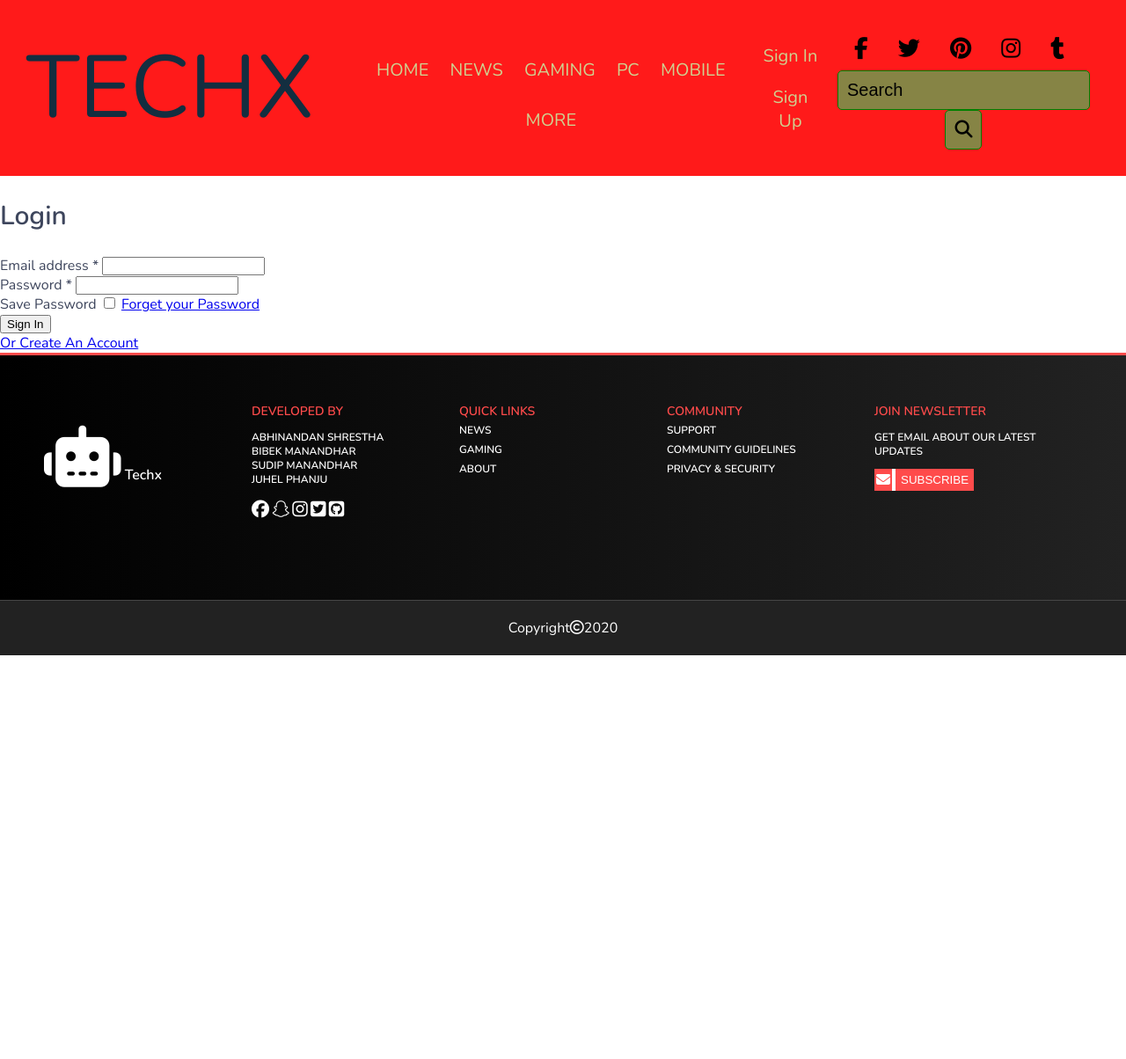
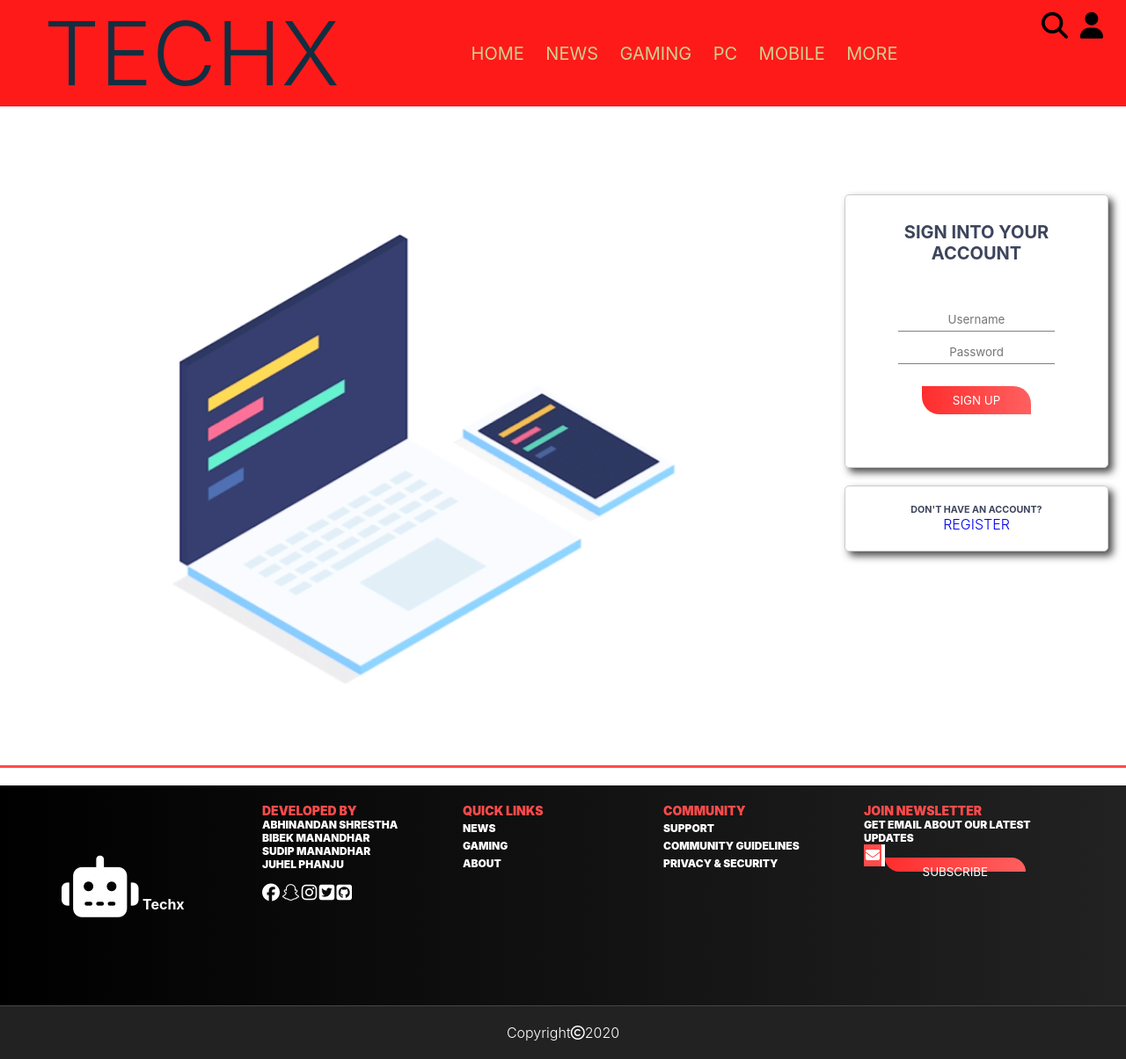
Before and after one commit to JNPN7/techupdate, a PHP site: page /login.php in a window 1280 px wide. Shown: the whole page at 88% size. Before the commit the page ends 745 px from the top, so only its background shows below. Run offline with PHP 8.4, Linux system fonts and the light colour scheme; some libraries are stand-ins or nearby versions.

Commit message:
responsive navbar + login page lai php banako

```diff
--- a/assets/css/responsive.css
+++ b/assets/css/responsive.css
@@ -1,50 +1,161 @@
-@media screen and (max-width: 600px) {
+@import "colors.css";
+
+@media screen and (min-width: 0px) and (max-width: 768px)   {
+
     #navbar {
-        height: auto;
+        padding: 10px;
+    }
+
+    #navbar ul {
+        margin-top: 50px;
+        display: none;
+        transition-property: all;
+        transition-duration: 1s;
     }
 
     #navbar ul li {
-        display: none;
+        display: flex;
+        flex-direction: row;
     }
 
-    #navbar ul {
-        margin: auto;
-        text-align: center;
+    #navbar .searchbox {
+        display: none;
     }
 
     #navbar #mainTitle {
         font-size: 30px;
+        display: block;
     }
 
     #navbar #menu {
-        display: flex;
-        right: 50px;
+        display: block;
         position: absolute;
-        top: 50px;
-        right: 20px;
+        right: 100px;
+        margin: 10px;
+        top: 0;
     }
 
-    #navbar ul {
-        margin-top: 20px;
+    #navbar .sign a {
+        display: none;
     }
 
     #navbar .sign {
-        display: inline-block;
-    }
-
-    #navbar #search {
-        position: absolute;
-        top: 10px;
-        right: 30px;
-    }
-
-    #navbar .sign {
+        display: block;
         position: relative;
-        top: 20px;
+        top: 0px;
         right: 10px;
     }
 
     #navbar .navChild .social {
         display: none;
     }
+
+    #searchPage div .searchPageBox {
+        font-size: 20px;
+        height: 40px;
+        border-radius: 10px;
+    }
+
+    #searchPage div i {
+        font-size: 30px;
+    }
 }
+
+
+
+@media screen and (min-width: 768px) and (max-width: 1024px) {
+    #navbar #mainTitle {
+        font-size: 40px;
+    }
+
+    #navbar .navChild .social {
+        display: none;
+    }
+}
+
+@media screen and (min-width: 1024px) and (max-width: 1366px) {
+    #navbar .navChild .social {
+        display: none;
+    }
+}
+
+#searchPage {
+    position: fixed;
+    top: 0;
+    height: 100%;
+    width: 100%;
+    background-color: rgba(189, 54, 54, 0.527);
+    z-index: 10;
+    display: none;
+}
+
+#searchPage div {
+    width: 90vw;
+    height: auto;
+    margin: auto;
+    margin-top: 30vh;
+    display: flex;
+    flex-direction: row;
+    padding: 20px;
+    background-color: rgba(190, 60, 60, 0.74);
+    border-radius: 20px;
+}
+
+#searchPage .searchPageBox {
+    border: none;
+    padding: 10px;
+    border-radius: 20px;
+    width: 95%;
+    height: 50px;
+    font-size: 30px;
+}
+
+#searchPage i {
+    font-size: 40px;
+    z-index: 10;
+    cursor: pointer;
+}
+
+#navbar #user {
+    display: block;
+    position: absolute;
+    top: 0;
+    right: 10px;
+    border: none;
+    font-size: 30px;
+    background: transparent;
+    cursor: pointer;
+    margin: 10px;
+}
+
+#navbar #search {
+    position: absolute;
+    margin: 10px;
+    top: 0px;
+    right: 50px;
+    background: transparent;
+}
+
+#userOptions {
+    height: auto;
+    background-color: tomato;
+    position: absolute;
+    top: 50px;
+    right: 0;
+    padding: 10px;
+    width: 300px;
+    z-index: 10;
+    display: none;
+    flex-direction: column;
+}
+
+#userOptions a {
+	text-decoration: none;
+	color: rgb(207, 209, 144);
+	margin: 10px;
+    font-size: 20px;
+}
+
+#userOptions a:hover {
+	color: rgb(0, 22, 34);
+}
--- a/assets/css/style.css
+++ b/assets/css/style.css
@@ -65,9 +65,8 @@ h4{
 #navbar {
 	display: inline-flex;
 	width: 100%;
-	height: 200px;
+	height: auto;
 	color: rgb(19, 46, 64);
-	padding: 30px;
 	position: sticky;
 	top: 0;
 	transition-property: all;
@@ -76,6 +75,7 @@ h4{
 	text-align: center;
 	background-color: rgb(255, 26, 26);
 	z-index: 5;
+	padding-right: 100px;
 }
 
 	#navbar .navChild {
@@ -99,7 +99,6 @@ h4{
 		#navbar ul li {
 			display: inline-block;
 			vertical-align: middle;
-			padding-top: 10px;
 		}
 
 .dropbtn:hover {
@@ -176,13 +175,10 @@ h4{
 }
 
 #menu {
-	font-size: 35px;
+	font-size: 30px;
+	background: transparent;
 	color: rgb(248, 232, 232);
 	position: absolute;
-	margin: 10px;
-	background: transparent;
-	z-index: 5;
-	right: 10px;
 	border: none;
 }
 
@@ -195,27 +191,17 @@ h4{
 }
 
 #navbar .search {
-	background-color: rgb(134, 132, 69);
-	padding: 10px;
+	background: transparent;
 	border-radius: 5px;
-	border: 1px solid green;
-	font-size: 20px;
+	border: none;
+	font-size: 30px;
 }
 
 #navbar .searchButton {
 	cursor:pointer;
 }
 
-#navbar .sign a {
-	text-decoration: none;
-	color: rgb(207, 209, 144);
-	margin: 10px;
-	font-size: 20px;
-}
 
-#navbar .sign a:hover {
-	color: rgb(0, 22, 34);
-}
 
 #navbar .navChild .social button {
 	background-color: transparent;
@@ -655,3 +641,97 @@ h4{
 .end-text{
     padding: 20px 0;
 }
+
+
+/* Login Page */
+*{
+	margin: 0;
+	font-family: -apple-system, BlinkMacSystemFont, 'Segoe UI', Roboto, Oxygen, Ubuntu, Cantarell, 'Open Sans', 'Helvetica Neue', sans-serif;
+  }
+  .batta{
+	border: 1px #ccc solid!important;
+	background: white;
+	border-radius: 5px;
+	box-shadow: 5px 5px 8px #242424d0;
+  }
+  .form-content{
+	padding: 30px 30px;
+	text-align: center;
+  }
+  .form-control{
+	padding: 5px 10px;
+	margin-bottom: 10px;
+  }
+  .container{
+	margin: 20px;
+  }
+  .row{
+	display: flex;
+	flex-wrap: wrap;
+	flex-direction: row;
+	align-content: space-between;
+  }
+
+  .col-md-6{
+	flex:50%;
+	margin: 0;
+	margin-top: 70px;
+	text-align: center;
+  }
+
+  .txt{
+	padding: 10px 0 0 10px;
+	text-align: center;
+  }
+  .btn{
+	outline: none;
+	border: none;
+	background:  linear-gradient(to right,rgb(255, 45, 45),rgb(255, 96, 96));
+	color: white;
+	padding: 8px;
+	cursor:pointer;
+	margin-top: 15px;
+	width: 70%;
+	text-align: center;
+	border-bottom-left-radius: 20px;
+	border-top-right-radius: 20px;
+  }
+  .btn:hover{
+	background:  linear-gradient(to right,rgb(255, 96, 96),rgb(255, 45, 45));
+	transition: 0.9s ease;
+  }
+  input{
+	display: block;
+	width: 100%;
+	border: none;
+	outline: none;
+	border-bottom: 1px solid gray;
+	text-align: center;
+  }
+
+  .login{
+	text-decoration: none;
+	outline: none;
+	color: black;
+  }
+
+  .login:hover{
+	color: red;
+  }
+  .login-img{
+	width: 90%;
+	height: auto;
+  }
+
+  @media screen and (max-width: 1000px) {
+	.row{
+	  flex-direction: column;
+	}
+	.col-md-6{
+	  flex: 100%;
+	  margin: 0 auto;
+	}
+	.login-img{
+	  width: 100%;
+	}
+  }
--- a/assets/js/main.js
+++ b/assets/js/main.js
@@ -8,8 +8,6 @@ function scrollFunction2()
     var newScrollValue = window.scrollY;
     if (window.scrollY == 0)
     {
-        document.getElementById("navbar").style.padding = "30px";
-        document.getElementById("navbar").style.height = "200px";
         document.getElementById("mainTitle").style.fontSize = "100px";
     }
     else
@@ -18,15 +16,11 @@ function scrollFunction2()
             if(Math.abs(newScrollValue - oldScrollValue) >= 2)
             {
                 //new_value = old_value - (window.scrollY / 100) * total_possible_change_in_value
-                document.getElementById("navbar").style.padding = Math.trunc(30 - (window.scrollY / 100) * 30).toString().concat("px");
-                document.getElementById("navbar").style.height = (200 - window.scrollY).toString().concat("px");
                 document.getElementById("mainTitle").style.fontSize = Math.trunc(100 - (window.scrollY / 100) * 50).toString().concat("px");
             }
         }
         else
         {
-            document.getElementById("navbar").style.padding = "0px";
-            document.getElementById("navbar").style.height = "100px";
             document.getElementById("mainTitle").style.fontSize = "50px";
         }
     }
@@ -45,7 +39,7 @@ function scrollFunction() {
         {
             if(window.scrollY > oldScrollValue)
             {
-                document.getElementById("navbar").style.top = "-100px";
+                document.getElementById("navbar").style.top = "-1000px";
             }
             else
             {
@@ -53,7 +47,7 @@ function scrollFunction() {
             }
         }
     }
-    if(window.innerWidth > 600) {
+    if(window.innerWidth > 1024) {
         scrollFunction2();
     }
     oldScrollValue = window.scrollY;
@@ -64,78 +58,101 @@ var s;
 var c = 0;
 function showMenu()
 {
-    s = document.getElementById("navbar").getElementsByTagName("li");
+    s = document.getElementById("navbar").getElementsByTagName("ul");
     var icon = document.getElementById("menu").getElementsByTagName("i");
     c++;
     if (c % 2 == 1)
     {
-        for (let i = 0; i < s.length; i++)
-        {
-            s[i].style.display = "flex";
-        }
+        s[0].style.display = "block";
         icon[0].classList.remove("fa-bars");
         icon[0].classList.add("fa-times");
     }
     else
     {
-        for (let i = 0; i < s.length; i++)
-        {
-            s[i].style.display = "none";
-        }
+        s[0].style.display = "none";
         icon[0].classList.remove("fa-times");
         icon[0].classList.add("fa-bars");
     }
 }
 
-window.addEventListener("click", reverseSearchBackground);
 temp = 0;
 var items = document.getElementsByClassName("search");
-for (let i = 0; i < items.length; i++) {
-    items[i].addEventListener("mouseover", changeSearchBackground);
-    items[i].addEventListener("mouseout", reverseSearchBackground);
-}
+// for (let i = 0; i < items.length; i++) {
+//     items[i].addEventListener("mouseover", changeSearchBackground);
+//     items[i].addEventListener("mouseout", reverseSearchBackground);
+// }
 
-function changeSearchBackground(x = 0) {
-    if (x == 3) {
-        temp = x;
-        items[0].value = "";
-    }
-    else {
-        temp++;
-    }
-    for (let i = 0; i < items.length; i++) {
-        items[i].style.backgroundColor = "rgb(22, 183, 15)";
-    }
-}
+// function changeSearchBackground(x = 0) {
+//     if (x == 3) {
+//         temp = x;
+//         items[0].value = "";
+//     }
+//     else {
+//         temp++;
+//     }
+//     for (let i = 0; i < items.length; i++) {
+//         items[i].style.backgroundColor = "rgb(22, 183, 15)";
+//     }
+// }
 
-function reverseSearchBackground() {
-    if (temp == 1) {
-        for (let i = 0; i < items.length; i++) {
-            items[i].style.backgroundColor = "rgb(134, 132, 39)";
-        }
-        temp--;
-        items[0].value = "Search";
-    }
-    else if (temp == 3 || temp == 2) {
-        temp--;
-    }
-}
+// function reverseSearchBackground() {
+//     if (temp == 1) {
+//         for (let i = 0; i < items.length; i++) {
+//             items[i].style.backgroundColor = "rgb(134, 132, 39)";
+//         }
+//         temp--;
+//         items[0].value = "Search";
+//     }
+//     else if (temp == 3 || temp == 2) {
+//         temp--;
+//     }
+// }
 
-items[1].addEventListener("click", focusSearch);
-function focusSearch() {
-    if (temp == 2) {
-        //search operation here...
-    }
-    else {
-        temp = 2;
-        changeSearchBackground();
-        items[0].focus();
-        items[0].value = "";
-    }
-}
+// items[1].addEventListener("click", focusSearch);
+// function focusSearch() {
+//     if (temp == 2) {
+//         //search operation here...
+//     }
+//     else {
+//         temp = 2;
+//         changeSearchBackground();
+//         items[0].focus();
+//         items[0].value = "";
+//     }
+// }
 
 //Goto Top button
 gotoTop.addEventListener("click", GOTO);
 function GOTO() {
     window.scrollTo(0, 0);
 }
+
+var searchButton = document.getElementById("navbar").getElementsByClassName("searchButton");
+var searchPage = document.getElementById("searchPage");
+searchButton[0].addEventListener("click", toggleSearch);
+searchPage.addEventListener("mouseup", function (e) {
+    if(!searchPage.getElementsByClassName("searchPageBox")[0].contains(e.target)) {
+        toggleSearch();
+    }
+});
+
+function toggleSearch() {
+    if(document.getElementById("searchPage").style.display == "block") {
+        document.getElementById("searchPage").style.display = "none";
+    }
+    else {
+        document.getElementById("searchPage").style.display = "block";
+    }
+}
+
+var user = document.getElementById("user");
+user.addEventListener("click", toggleUserOptions);
+//var userOptions = document.getElementById("userOptions");
+function toggleUserOptions() {
+    if(document.getElementById("userOptions").style.display == "flex") {
+        document.getElementById("userOptions").style.display = "none";
+    }
+    else {
+        document.getElementById("userOptions").style.display = "flex";
+    }
+}
--- a/includes/header.php
+++ b/includes/header.php
@@ -27,10 +27,8 @@
 		<script src="https://kit.fontawesome.com/4b23978c25.js" crossorigin="anonymous"></script>
 
 		<!-- Custom stlylesheet -->
-		<link type="text/css" rel="stylesheet" href="assets/css/style.css?pwen"/>
-        <link type="text/css" rel="stylesheet" href="assets/css/responsive.css?pwen"/>
-        <link rel="stylesheet" href="assets/css/style.css" type="text/css">
-
+		<link type="text/css" rel="stylesheet" href="assets/css/style.css"/>
+        <link type="text/css" rel="stylesheet" href="assets/css/responsive.css"/>
 		<!-------------------------------------------->
 		<!-- HTML5 shim and Respond.js for IE8 support of HTML5 elements and media queries -->
 		<!-- WARNING: Respond.js doesn't work if you view the page via file:// -->
@@ -48,6 +46,13 @@
                 <i class="fa fa-bars"></i>
             </button>
 
+            <button id="user">
+                <i class="fa fa-user"></i>
+            </button>
+            <div id="userOptions">
+                <a href="login.php">Sign In</a>
+                <a href="register.php">Sign Up</a>
+            </div>
             <div id="mainTitle" class="navChild">
                 TECHX
             </div>
@@ -120,10 +125,7 @@
                 </ul>
             </div>
 
-            <div class="navChild sign">
-                <a href="./login">Sign In</a>
-                <a href="#">Sign Up</a>
-            </div>
+
 
             <div class="navChild">
                 <div class="social">
@@ -144,7 +146,7 @@
                     </button>
                 </div>
                 <div id="search">
-                    <input class="search" type="text" name="search" value="Search" onclick="changeSearchBackground(3)" />
+                    <!-- <input class="search searchbox" type="text" name="search" value="Search" onclick="changeSearchBackground(3)" /> -->
                     <button class="search searchButton">
                         <i class="fa fa-search"></i>
                     </button>
@@ -155,3 +157,10 @@
         <button id="gotoTop">
             <i class="fa fa-arrow-up"></i>
         </button>
+
+        <div id="searchPage">
+            <div>
+                <input class="searchPageBox" type="text" placeholder="Search">
+                <i class="fa fa-search"></i>
+            </div>
+        </div>
--- a/login.php
+++ b/login.php
@@ -3,39 +3,35 @@
     include 'includes/header.php';
 ?>
     <!-- Register Section Begin -->
-    <div class="register-login-section spad">
+    <!-------FORM SECTION------->
+<div class="main" style="background: rgb(255, 255, 255);">
 <div class="container">
+  <form action="" method="POST">
   <div class="row">
-                <div class="col-lg-6 offset-lg-3">
-                    <div class="login-form">
-                        <h2>Login</h2>
-                        <form action="process/login" method="post">
-                            <div class="group-input">
-                                <label for="Email">Email address *</label>
-                                <input type="email" id="email" name="email" required="required">
+    <div class="col-md-6" style="position: sticky; top:0; left: 0;">
+      <img src="assets/images/laptop.gif" class="login-img">
     </div>
-                            <div class="group-input">
-                                <label for="pass">Password *</label>
-                                <input type="Password" id="pass" name="pass" required="required">
-                            </div>
-                            <div class="group-input gi-check">
-                                <div class="gi-more">
-                                    <label for="save-pass">
-                                        Save Password
-                                        <input type="checkbox" name="save-pass" id="save-pass">
-                                        <span class="checkmark"></span>
-                                    </label>
-                                    <a href="#" class="forget-pass">Forget your Password</a>
-                                </div>
-                            </div>
-                            <button type="submit" class="site-btn login-btn">Sign In</button>
-                        </form>
-                        <div class="switch-login">
-                            <a href="/register" class="or-login">Or Create An Account</a>
+    <div class="col-md-6" style="z-index: 1; max-width: 300px; margin-top: 80px; margin-right: auto; margin-left: auto;">
+      <div class="batta">
+          <div class="form-content">
+            <h4 class="text-center" style="padding-bottom:20px;">SIGN INTO YOUR ACCOUNT</h4>
+            <div class="form-content">
+              <div class="form-col"><input type="text" placeholder="Username" class="form-control" ></div>
+              <div class="form-col"><input type="text" placeholder="Password" class="form-control" name=""></div>
+                <button class="btn" type="submit" name="">Sign up</button>
             </div>
             </div>
       </div>
+     <div class="batta" style="margin-top:20px;">
+        <div style="margin: 20px 0;">
+          <h6 class="text-center">DON'T HAVE AN ACCOUNT?</h6>
+          <p class="text-center"><a href="register.php" style="text-decoration: none;">REGISTER</a></p>
         </div>
+      </div>
+    </div>
+
+  </div>
+   </form>
 </div>
 </div>
     <!-- Register Form Section End -->
```
Also changed, not shown: assets/images/laptop.gif (added). Lines whose indentation alone changed are shown as unchanged.
